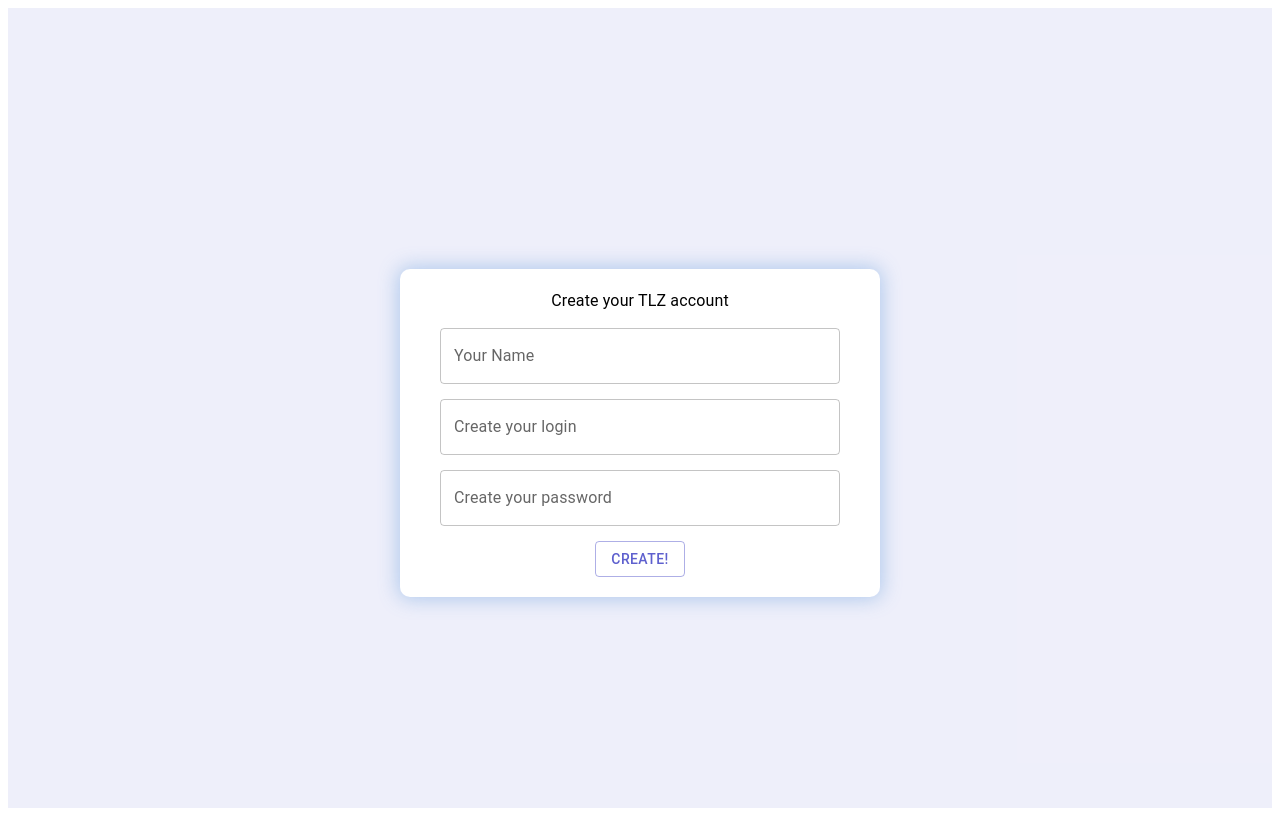
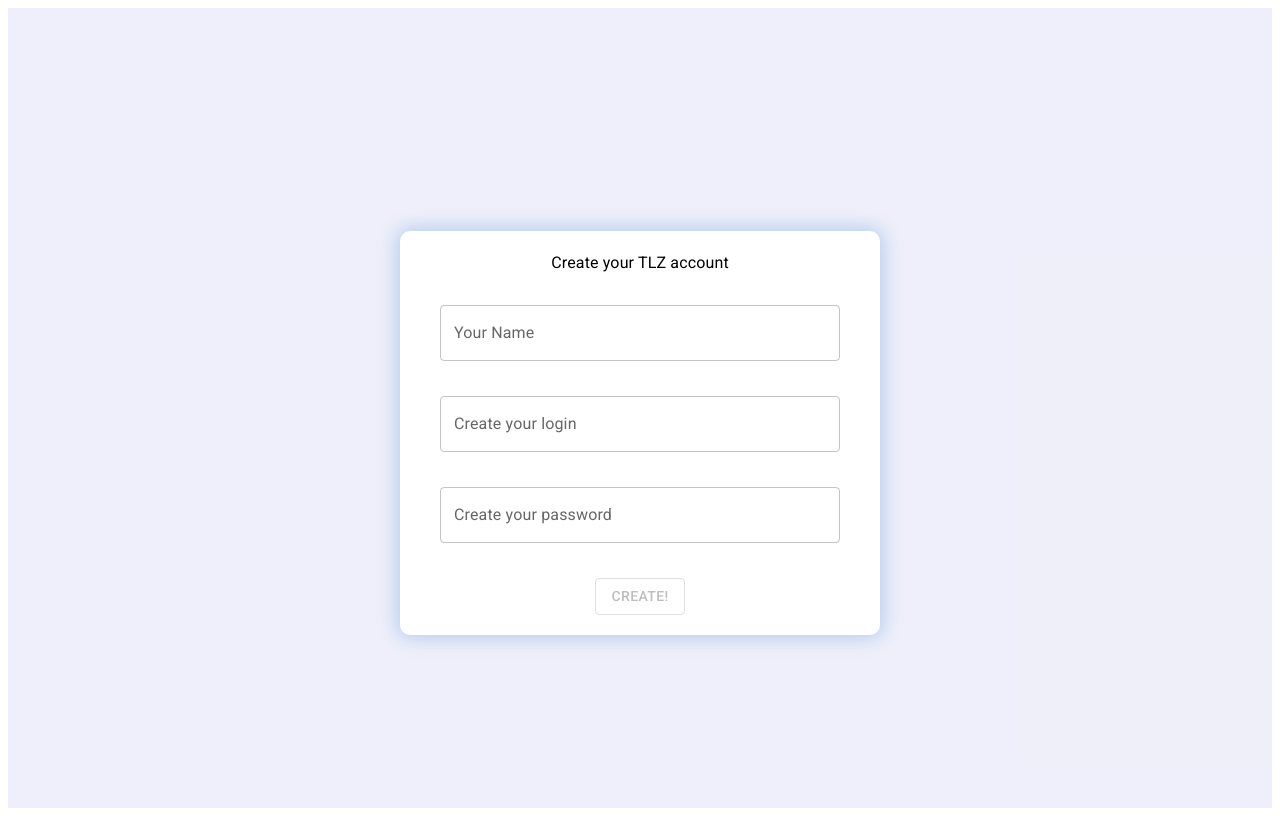
Before and after one commit to KatiaZakharina/project-management-app, a React (Create React App) app: page /signup in a window 1280 px wide. Built offline with nearby package versions, Linux system fonts and the light colour scheme.

Commit message:
feat: add validation

```diff
--- a/package.json
+++ b/package.json
@@ -21,6 +21,7 @@
     "i18next": "^21.6.16",
     "path": "^0.12.7",
     "react": "^18.0.0",
+    "react-hook-form": "^7.29.0",
     "react-dom": "^18.0.0",
     "react-i18next": "^11.16.7",
     "react-redux": "^8.0.1",
--- a/public/index.html
+++ b/public/index.html
@@ -7,14 +7,12 @@
     <meta name="theme-color" content="#000000" />
     <meta name="description" content="Web site created using create-react-app" />
     <link rel="apple-touch-icon" href="%PUBLIC_URL%/logo128.png" />
-
     <link rel="manifest" href="%PUBLIC_URL%/manifest.json" />
-
     <link rel="preconnect" href="https://fonts.googleapis.com" />
     <link rel="preconnect" href="https://fonts.gstatic.com" crossorigin />
     <link
-      href="https://fonts.googleapis.com/css2?family=Inter:wght@400;500;600&display=swap"
       rel="stylesheet"
+      href="https://fonts.googleapis.com/css?family=Roboto:300,400,500,700&display=swap"
     />
     <title>Project Management App</title>
   </head>
--- a/src/components/user/Login.styled.ts
+++ b/src/components/user/Login.styled.ts
@@ -1,5 +1,5 @@
 import styled from 'styled-components';
-import { VIOLET, AZURE_BLUE } from 'styles/constants';
+import { VIOLET, AZURE_BLUE, RED } from 'styles/constants';
 import { rgba } from 'styles/helpers/rgba';
 
 export const StyledBox = styled.div`
@@ -18,7 +18,7 @@ export const Logo = styled.div`
   height: 50px;
 `;
 
-export const StyledForm = styled.div`
+export const StyledForm = styled.form`
   display: flex;
   flex-direction: column;
   align-items: center;
@@ -28,5 +28,19 @@ export const StyledForm = styled.div`
   padding: 20px 40px;
   max-width: 400px;
   width: 100%;
-  gap: 15px;
+  gap: 30px;
 `;
+
+export const StyledInputBox = styled.div`
+  display: flex;
+  flex-direction: column;
+  align-items: flex-start;
+  max-width: 400px;
+  width: 100%;
+`;
+
+export const StyledError = styled.p`
+  color: ${RED};
+  margin: 5px 0 0 0;
+  font-family: 'Roboto';
+`;
--- a/src/components/user/SignIn/SignIn.tsx
+++ b/src/components/user/SignIn/SignIn.tsx
@@ -1,15 +1,19 @@
 import { Typography, TextField, Button } from '@mui/material';
 
 import { Logo, StyledBox, StyledForm } from '../Login.styled';
+import { useSignIn } from '../useMakeInput';
 
 export function SignIn() {
+  const inputs = useSignIn();
+
   return (
     <StyledBox>
       <Logo />
       <StyledForm>
         <Typography>Welcome back to TLZ!</Typography>
-        <TextField label="Enter your login" type="text" fullWidth />
-        <TextField label="Enter your password" type="password" fullWidth />
+        {inputs.map((input) => (
+          <TextField key={input.id} label={input.label} type={input.type} fullWidth />
+        ))}
         <Button variant="outlined">I am back!</Button>
       </StyledForm>
     </StyledBox>
--- a/src/components/user/SignUp/SignUp.tsx
+++ b/src/components/user/SignUp/SignUp.tsx
@@ -1,17 +1,52 @@
 import { Typography, TextField, Button } from '@mui/material';
+import { SubmitHandler, useForm } from 'react-hook-form';
 
-import { Logo, StyledBox, StyledForm } from '../Login.styled';
+import { Logo, StyledBox, StyledError, StyledForm, StyledInputBox } from '../Login.styled';
+import { useSignUp } from '../useMakeInput';
 
 export function SignUp() {
+  const {
+    register,
+    formState: { errors, isValid },
+    handleSubmit,
+    reset,
+  } = useForm<Inputs>({ mode: 'onChange' });
+
+  const inputs = useSignUp(register, errors);
+
+  type Inputs = {
+    name: string;
+    nameRequired: string;
+    login: string;
+    loginRequired: string;
+    password: string;
+    passwordRequired: string;
+  };
+
+  const onSubmit: SubmitHandler<Inputs> = (data) => {
+    reset();
+  };
+
   return (
     <StyledBox>
       <Logo />
-      <StyledForm>
+      <StyledForm onSubmit={handleSubmit(onSubmit)}>
         <Typography>Сreate your TLZ account</Typography>
-        <TextField label="Your Name" type="text" fullWidth />
-        <TextField label="Create your login" type="text" fullWidth />
-        <TextField label="Create your password" type="password" fullWidth />
-        <Button variant="outlined">Сreate!</Button>
+        {inputs.map((input) => (
+          <StyledInputBox key={input.id}>
+            <TextField
+              label={input.label}
+              type={input.type}
+              {...input.register}
+              fullWidth
+              error={input.error}
+            />
+            <StyledError>{input.errors}</StyledError>
+          </StyledInputBox>
+        ))}
+        <Button variant="outlined" type="submit" disabled={!isValid}>
+          Сreate!
+        </Button>
       </StyledForm>
     </StyledBox>
   );
--- /dev/null
+++ b/src/components/user/useMakeInput.ts
@@ -0,0 +1,106 @@
+import { FieldErrors, UseFormRegister, UseFormRegisterReturn } from 'react-hook-form';
+
+type Inputs = {
+  name: string;
+  nameRequired: string;
+  login: string;
+  loginRequired: string;
+  password: string;
+  passwordRequired: string;
+};
+
+interface InputProperty {
+  label: string;
+  type: string;
+  id: number;
+  register: UseFormRegisterReturn;
+  error?: boolean;
+  errors?: string;
+}
+
+export function useSignUp(register: UseFormRegister<Inputs>, errors: FieldErrors) {
+  const nameInput: InputProperty = {
+    label: 'Your Name',
+    type: 'text',
+    id: 1,
+    register: {
+      ...register('name', {
+        required: 'field is required',
+        pattern: {
+          value: /^[A-Za-zА-Яа-яЁё]{2,25}/,
+          message: 'error! you can use only cyrillic or latin letters.',
+        },
+        minLength: {
+          value: 2,
+          message: 'error! your name should be less than 2 and more then 20 characters.',
+        },
+        maxLength: {
+          value: 20,
+          message: 'error! your name should be less than 2 and more then 20 characters.',
+        },
+      }),
+    },
+    error: errors?.name?.message ? true : false,
+    errors: errors?.name?.message,
+  };
+
+  const loginInput: InputProperty = {
+    label: 'Create your login',
+    type: 'text',
+    id: 2,
+    register: {
+      ...register('login', {
+        required: 'field is required',
+        minLength: {
+          value: 2,
+          message: 'error! your login should be less than 2 and more then 10 characters.',
+        },
+        maxLength: {
+          value: 10,
+          message: 'error! your login should be less than 2 and more then 10 characters.',
+        },
+      }),
+    },
+    error: errors?.login?.message ? true : false,
+    errors: errors?.login?.message,
+  };
+
+  const passwordInput: InputProperty = {
+    label: 'Create your password',
+    type: 'password',
+    id: 3,
+    register: {
+      ...register('password', {
+        required: 'field is required',
+        minLength: {
+          value: 5,
+          message: 'error! your password should be less than 5 and more then 10 characters.',
+        },
+        maxLength: {
+          value: 10,
+          message: 'error! your password should be less than 5 and more then 10 characters.',
+        },
+      }),
+    },
+    error: errors?.password?.message ? true : false,
+    errors: errors?.password?.message,
+  };
+
+  return [nameInput, loginInput, passwordInput];
+}
+
+export function useSignIn() {
+  const loginInput = {
+    label: 'Create your login',
+    type: 'text',
+    id: 1,
+  };
+
+  const passwordInput = {
+    label: 'Create your password',
+    type: 'password',
+    id: 2,
+  };
+
+  return [loginInput, passwordInput];
+}
```
Also changed, not shown: 1 other file (tests, documents, lock files or other folders).
